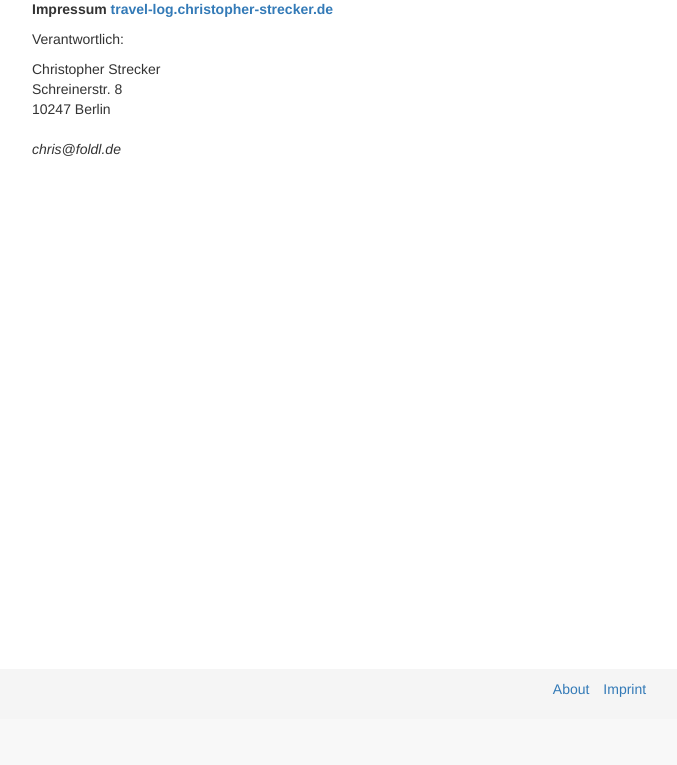
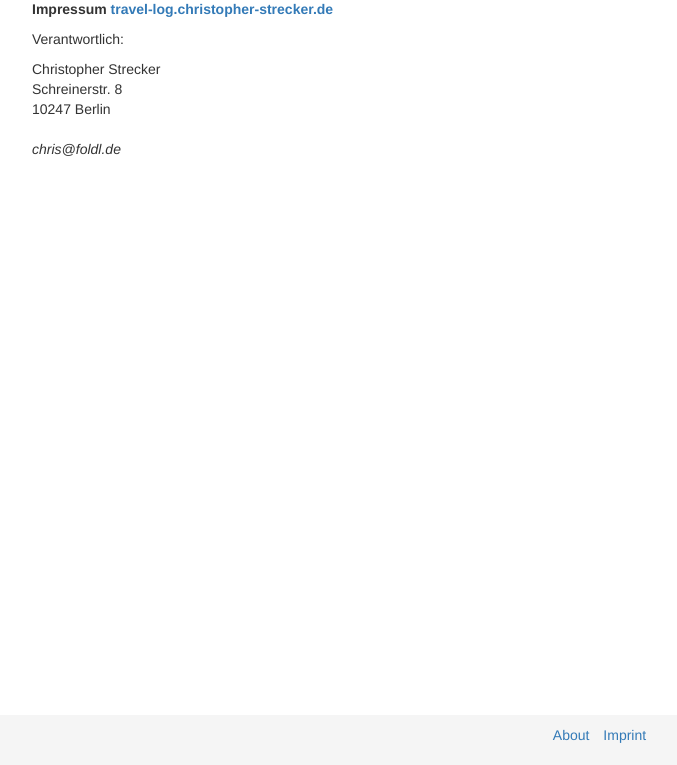
Before and after one commit to crst/travel-log, a Flask app: page /imprint in a window 1280 px wide. Shown: the part 81-846 px from the top of the page, without its empty margins (38-715 px from the left). Before the commit the page ends 778 px from the top, so only its background shows below. Run offline with Flask 2, Linux system fonts and the light colour scheme; some libraries are stand-ins or nearby versions.

Commit message:
footer by default not visible

```diff
--- a/static/app.css
+++ b/static/app.css
@@ -8,11 +8,10 @@ body {
     min-height: 100%;
     height: auto !important;
     height: 100%;
-    margin: 0 auto -50px;
+    margin: 0 auto -4px;
 }
 
 #footer {
-    border: 4px solid red;
     height: 40px;
 }
 
```
